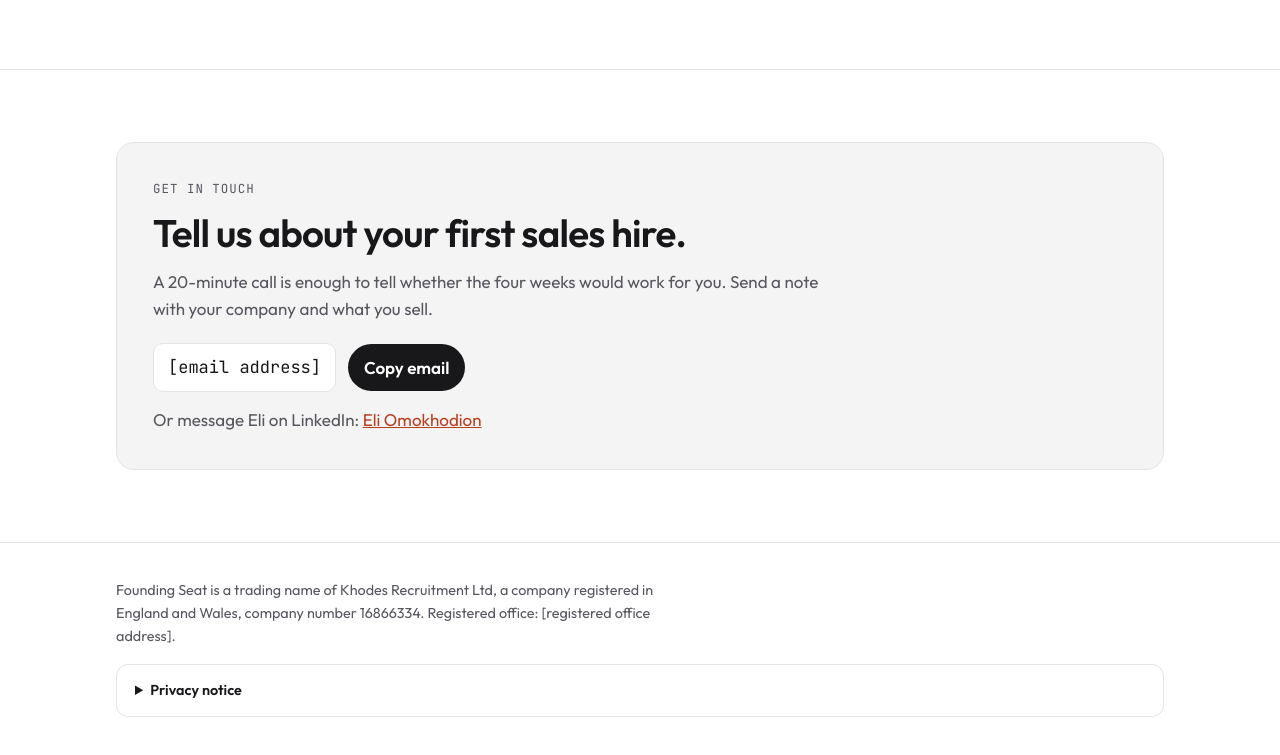
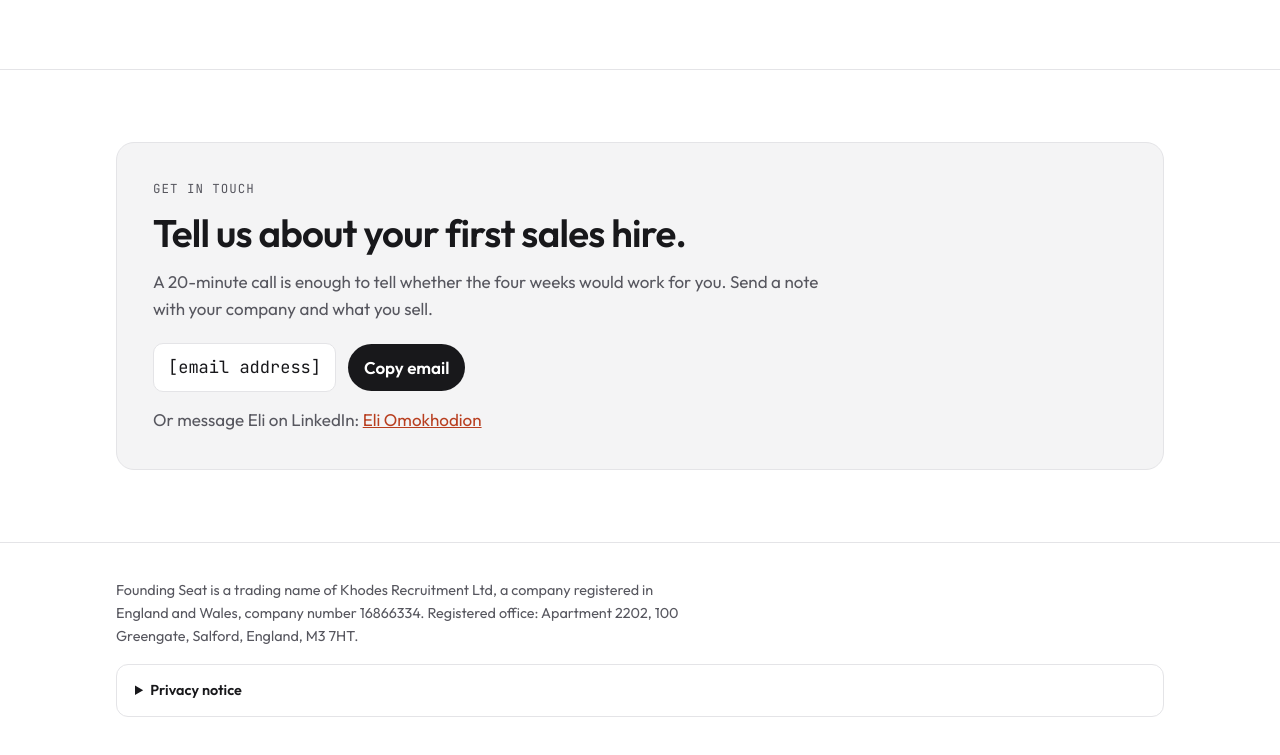
Before and after one commit to elikhodes96/foundingseat-site, a plain HTML site: page index.html in a window 1280 px wide. Shown: the part 5270-6025 px from the top of the page. Drawn offline with Linux system fonts and the light colour scheme.

Commit message:
Add the registered office address to the footer
Co-Authored-By: Claude Opus 5.5 <noreply@anthropic.com>
Claude-Session: https://claude.ai/code/session_01MQvgqY3D6TWcosjL4ZNQks

```diff
--- a/index.html
+++ b/index.html
@@ -397,7 +397,7 @@ details h3 { color: var(--ink); font-size: 1rem; }
 
 <footer>
   <div class="wrap">
-    <p>Founding Seat is a trading name of Khodes Recruitment Ltd, a company registered in England and Wales, company number 16866334. Registered office: [registered office address].</p>
+    <p>Founding Seat is a trading name of Khodes Recruitment Ltd, a company registered in England and Wales, company number 16866334. Registered office: Apartment 2202, 100 Greengate, Salford, England, M3 7HT.</p>
     <details id="privacy">
       <summary>Privacy notice</summary>
       <div class="policy">
```
